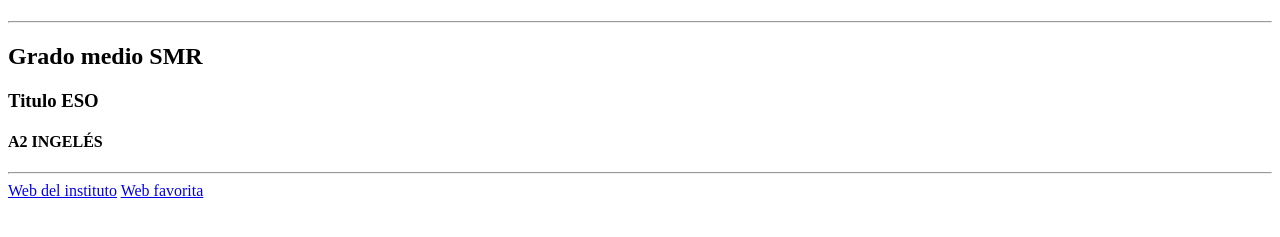
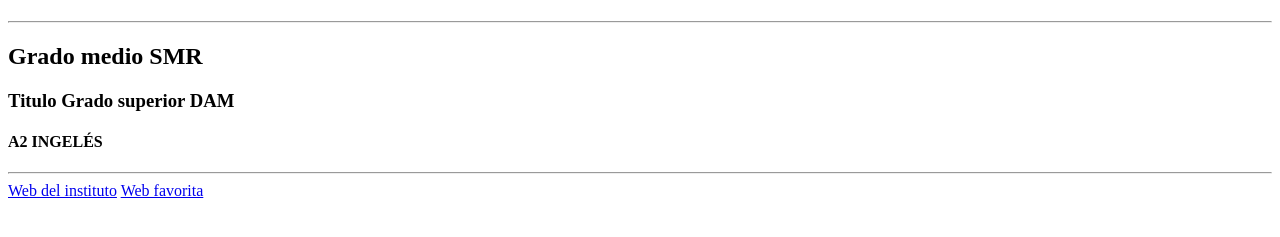
Before and after one commit to kyrasr/test1, a plain HTML site: page index.html in a window 1280 px wide. Shown: the part 59-296 px from the top of the page. Drawn offline with Linux system fonts and the light colour scheme.

Commit message:
css y Grado superior DAM

```diff
--- a/index.html
+++ b/index.html
@@ -10,7 +10,7 @@
     <h1>Juan Pedro Archena Gutierrez</h1>
         <hr>
     <h2>Grado medio SMR</h2>
-    <h3>Titulo ESO</h3>
+    <h3>Titulo Grado superior DAM</h3>
     <h4>A2 INGELÉS</h4>
     <hr>
         <a href="https://aules.edu.gva.es/fp/mod/assign/view.php?id=279864">Web del instituto</a>
```
Also changed, not shown: estilo.css (added).
